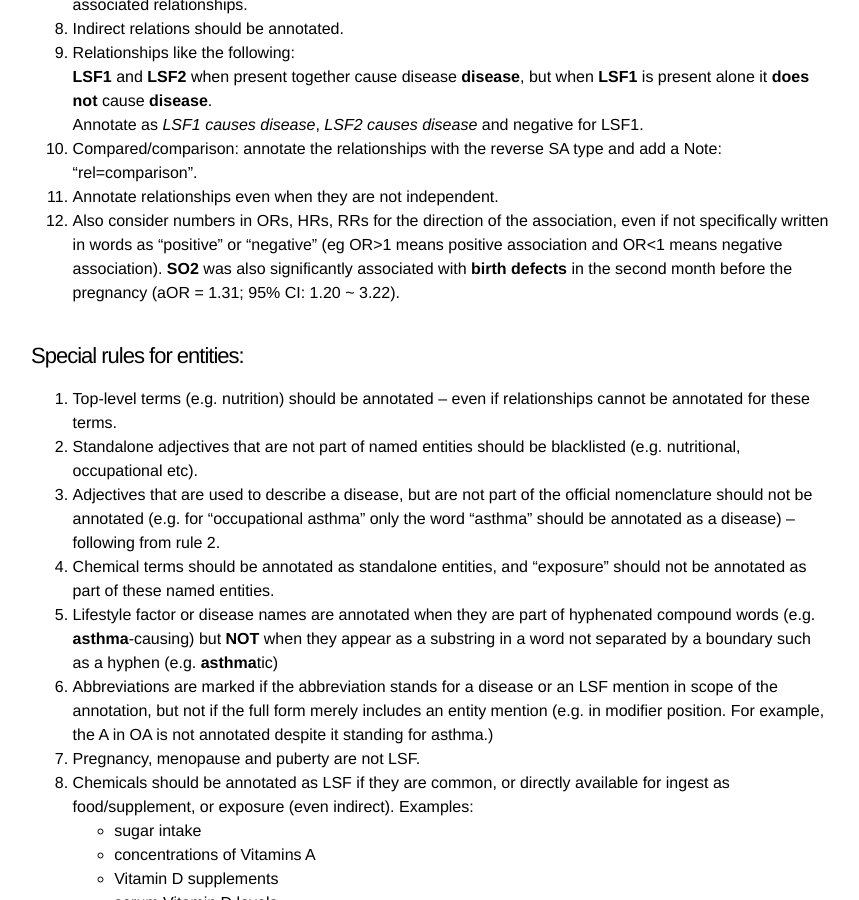
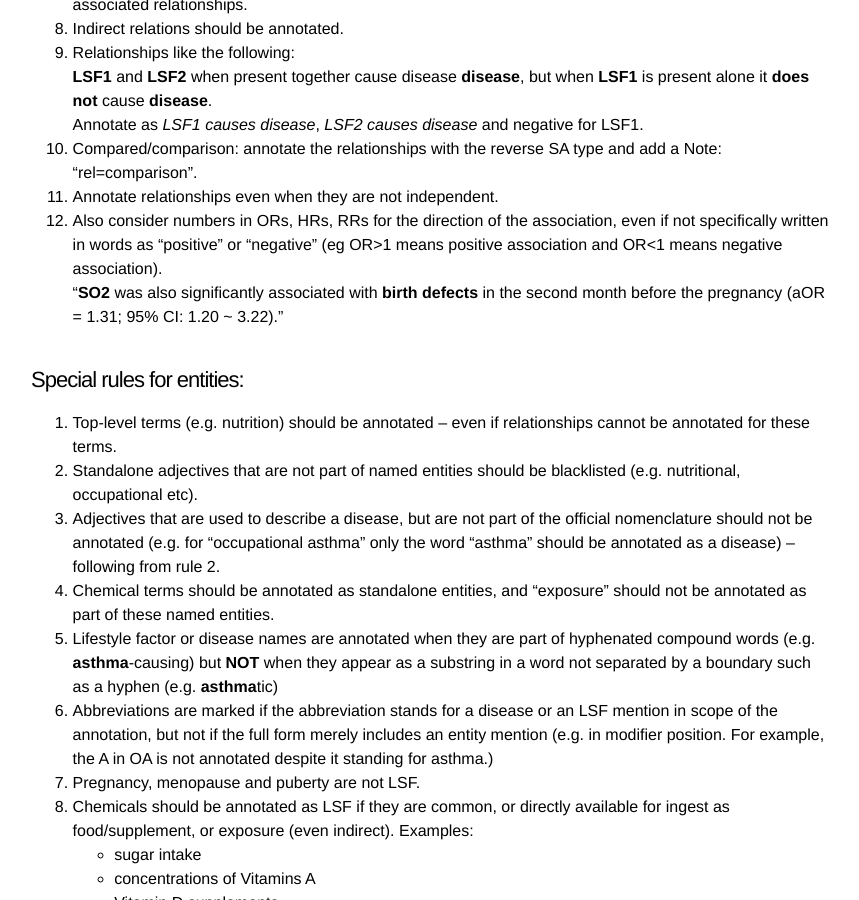
Before and after one commit to EvaMakri/lifestylefactors-annotation-docs, a Jekyll site: the page built from relations.md, in a window 1280 px wide and 900 px high, scrolled down 2955 px. Shown: the whole window, without its empty margins (209-1068 px from the left). Built offline with Jekyll 4.4.1, drawn with Linux system fonts in a browser that asks for light colours.

```diff
--- a/relations.md
+++ b/relations.md
@@ -146,7 +146,8 @@ Examples:
 
 5. Annotate relationships even when they are not independent.
 6. Also consider numbers in ORs, HRs, RRs for the direction of the association, even if not specifically written in words as “positive” or “negative” (eg OR>1 means positive association and OR<1 means negative association).
-   __SO2__ was also significantly associated with __birth defects__ in the second month before the pregnancy (aOR = 1.31; 95% CI: 1.20 ~ 3.22).
+
+   "__SO2__ was also significantly associated with __birth defects__ in the second month before the pregnancy (aOR = 1.31; 95% CI: 1.20 ~ 3.22)."
 
 
 
```
